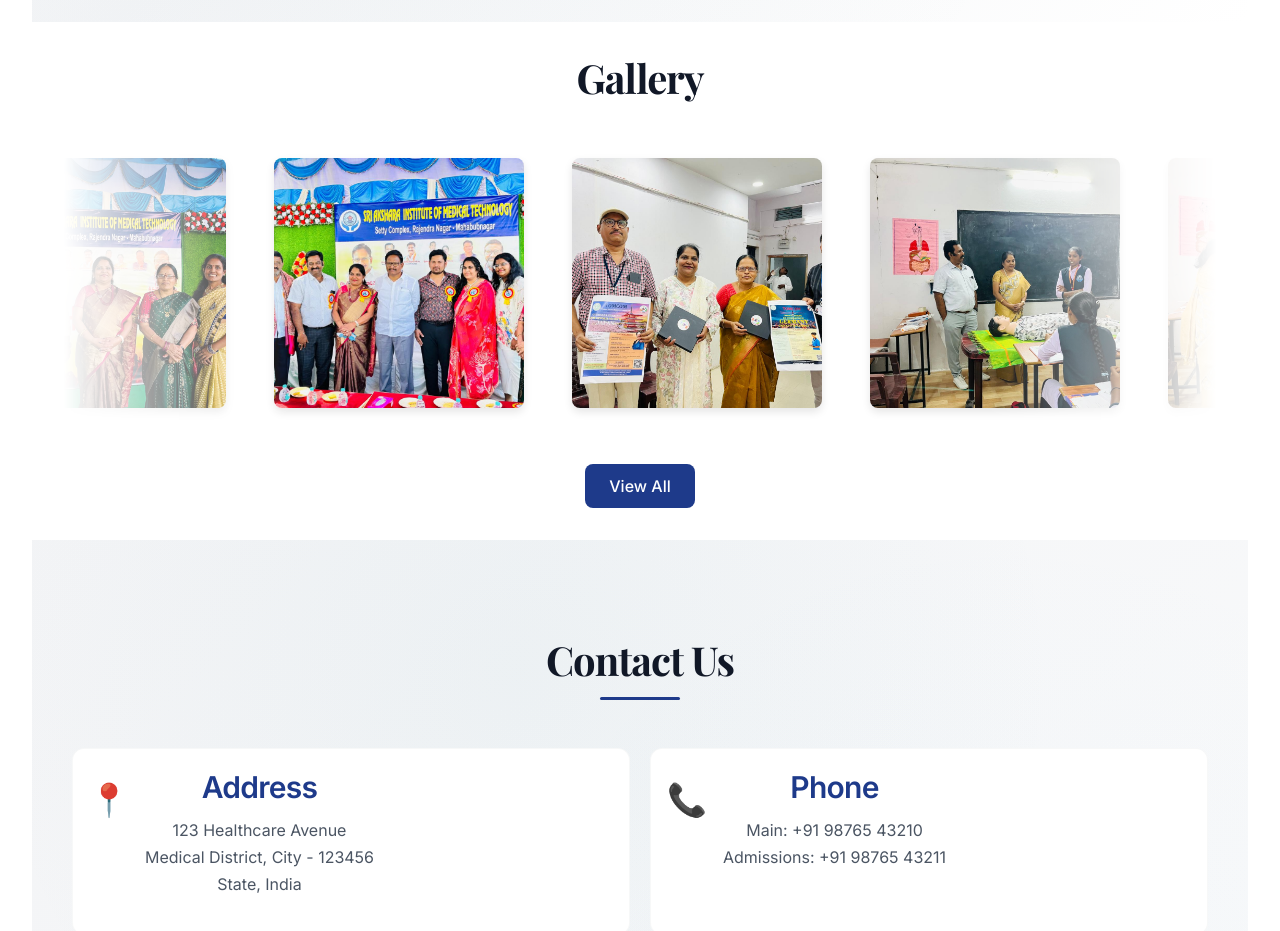
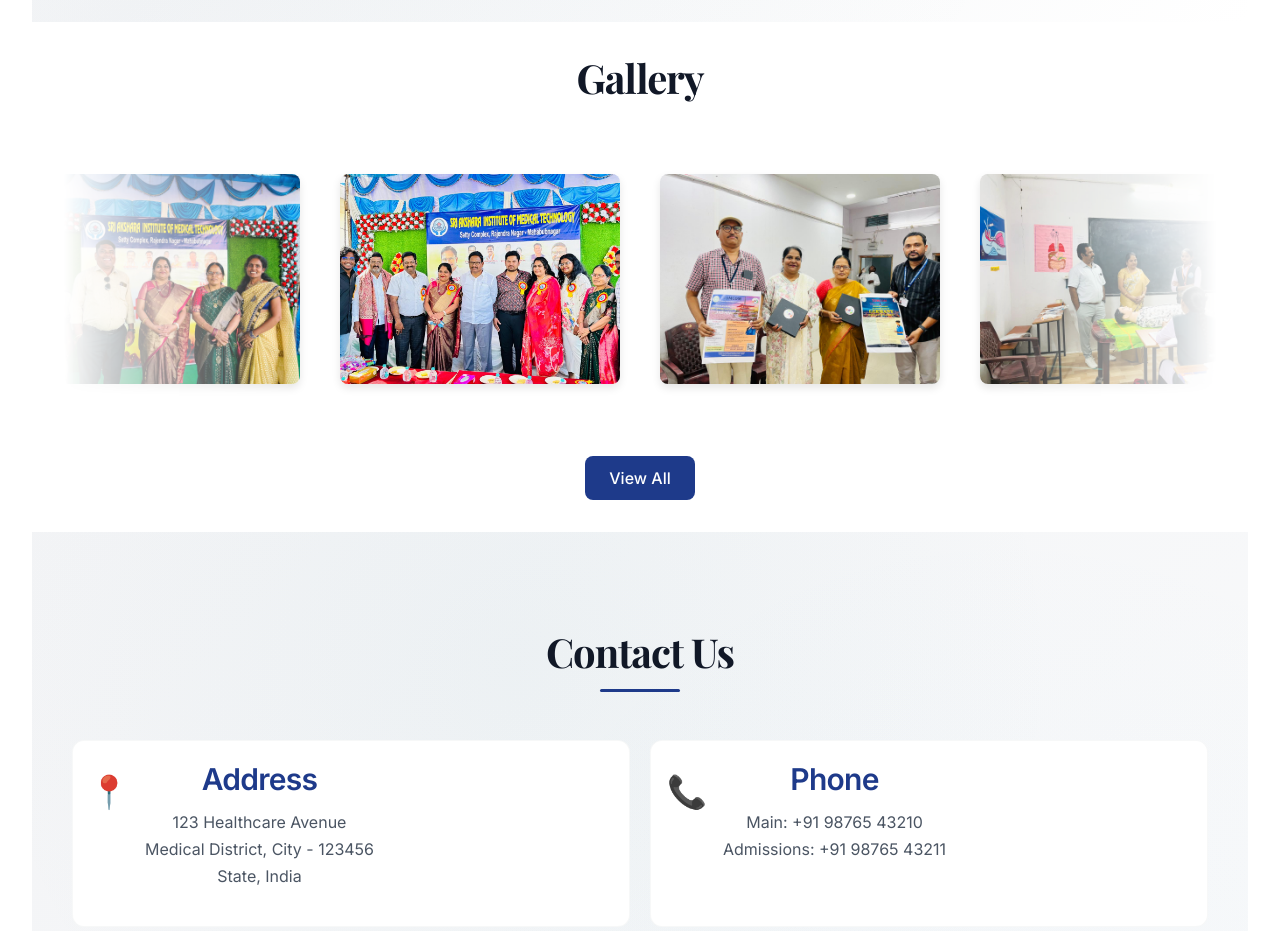
Before and after one commit to Yenganollarajesh/aksharainstituteofmedicaltechnology, a Vue app: page /#/ in a window 1280 px wide. Shown: the part 7680-8611 px from the top of the page. Built offline with nearby package versions, Linux system fonts and the light colour scheme; the HTML template or start-up script is replaced by a standard one.

Commit message:
Refactor Gallery component styles: update image dimensions, enhance hover effects, and improve grid layout for better responsiveness

```diff
--- a/src/components/Gallery.vue
+++ b/src/components/Gallery.vue
@@ -90,14 +90,15 @@
 }
 
 .image-item {
-  height: 250px;
-  width: 250px; /* Fixed width for consistency */
+  width: 280px;
+  height: 210px; /* Fixed height for consistency */
   overflow: hidden;
   border-radius: 8px;
   box-shadow: 0 4px 8px rgba(0, 0, 0, 0.1);
   transition: all 0.3s ease;
-  flex-shrink: 0; /* Prevent cards from shrinking */
-  margin: 0.5rem; /* Add margin around each card */
+  flex-shrink: 0;
+  margin: 0.5rem;
+  position: relative;
 }
 
 .image-item:hover {
@@ -108,10 +109,31 @@
   width: 100%;
   height: 100%;
   object-fit: cover;
-  transition: transform 0.3s ease;
+  transition: transform 0.5s ease;
+  object-position: center;
 }
 
 .image-item:hover img {
   transform: scale(1.05);
 }
+
+/* Adjust grid layout for better responsiveness */
+.image-grid {
+  display: grid;
+  grid-template-columns: repeat(auto-fill, minmax(280px, 1fr));
+  gap: 1.5rem;
+  margin: 2rem auto;
+  max-width: 1400px;
+  padding: 0 1rem;
+}
+
+/* Adjust scroll grid for better spacing */
+.image-scroll-grid {
+  display: flex;
+  width: calc(300px * 40);
+  animation: scroll 60s linear infinite;
+  gap: 1.5rem;
+  padding: 2rem 0;
+  align-items: center;
+}
 </style>
```
